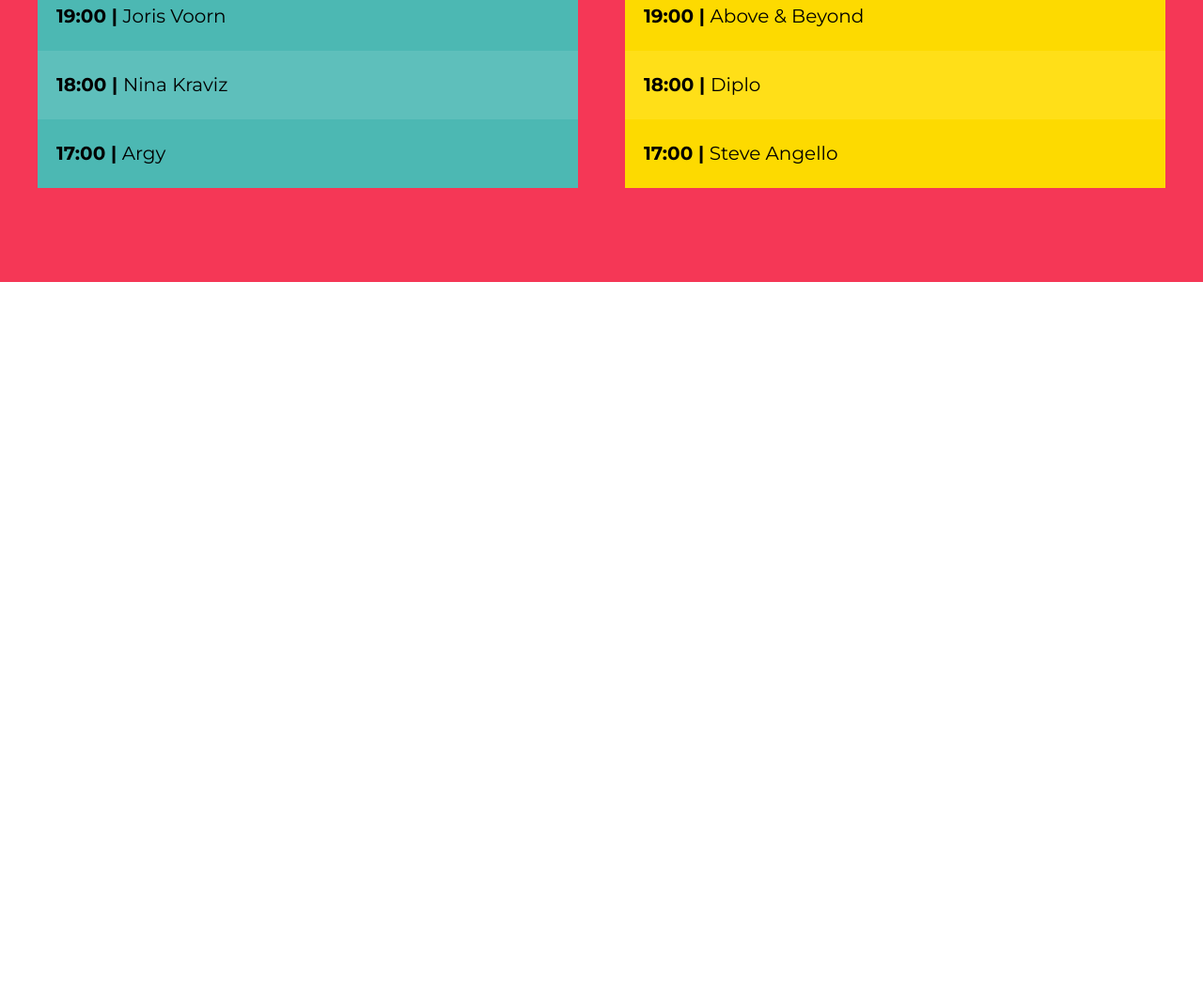
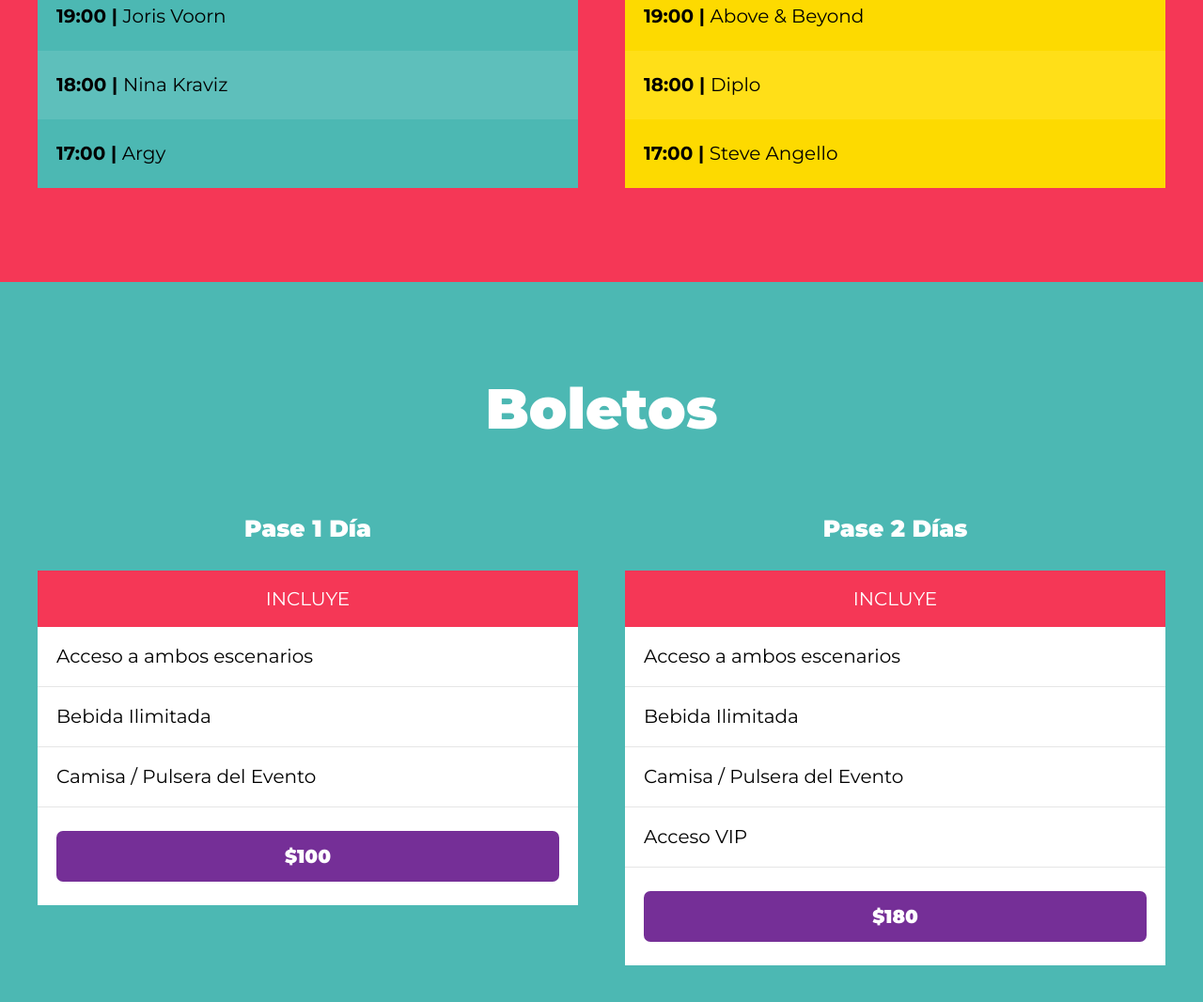
Before and after one commit to esdrasWebTech/music-festival-project, a website: page index.html in a window 1280 px wide. Shown: the part 2574-3640 px from the top of the page at 94% size. Before the commit the page ends 2874 px from the top, so only its background shows below. Drawn offline with Linux system fonts and the light colour scheme.

Commit message:
tickets section added

```diff
--- a/index.html
+++ b/index.html
@@ -159,6 +159,46 @@
             </div> <!--.escenario-->
         </div> <!--.escenarios-contenedor -->
     </section>
+
+    <section id="boletos" class="contenedor-boletos">
+        <h3>Boletos</h3>
+
+        <div class="boletos">
+            <div class="pase">
+                <p class="pase-nombre">Pase 1 Día</p>
+                <header class="pase-header">
+                    <p>Incluye</p>
+                </header>
+                <div class="pase-body">
+                    <ul>
+                        <li>Acceso a ambos escenarios</li>
+                        <li>Bebida Ilimitada</li>
+                        <li>Camisa / Pulsera del Evento</li>
+                    </ul>
+                </div>
+                <footer class="pase-footer">
+                    <p>$100</p>
+                </footer>
+            </div>
+            <div class="pase">
+                <p class="pase-nombre">Pase 2 Días</p>
+                <header class="pase-header">
+                    <p>Incluye</p>
+                </header>
+                <div class="pase-body">
+                    <ul>
+                        <li>Acceso a ambos escenarios</li>
+                        <li>Bebida Ilimitada</li>
+                        <li>Camisa / Pulsera del Evento</li>
+                        <li>Acceso VIP</li>
+                    </ul>
+                </div>
+                <footer class="pase-footer">
+                    <p>$180</p>
+                </footer>
+            </div>
+        </div>
+    </section>
 </body>
 
 </html>
--- /dev/null
+++ b/src/scss/layout/_boletos.scss
@@ -0,0 +1,79 @@
+@use '../base/variables' as v;
+@use '../base/mixins' as m;
+
+.contenedor-boletos {
+    background-color: v.$verde;
+
+    h3 {
+        color: v.$blanco;
+    }
+}
+
+.boletos {
+    @include m.contenedor;
+
+    @include m.tablet {
+        @include m.grid(2, 5rem);
+    }
+}
+
+.pase{
+    transition: transform .3s ease-in-out;
+
+    &:hover{
+        transform: scale(1.1);
+    }
+
+    &-nombre {
+        color: v.$blanco;
+        font-size: 2.5rem;
+        font-weight: 900;
+        text-align: center;
+    }
+}
+
+
+.pase-header {
+    background-color: v.$rosa;
+    padding: 1.5rem;
+
+    p {
+        color: v.$blanco;
+        text-transform: uppercase;
+        text-align: center;
+        margin: 0;
+    }
+}
+
+.pase-body {
+    background-color: v.$blanco;
+
+    ul {
+        @include m.list-reset;
+    }
+
+    li {
+        padding: 2rem;
+        border-bottom: 1px solid lighten(v.$negro, 90%);
+    }
+}
+
+.pase-footer {
+    background-color: v.$blanco;
+    padding: 2.5rem 2rem;
+
+    p {
+        color: v.$blanco;
+        font-weight: 900;
+        text-align: center;
+        background-color: v.$morado;
+        margin: 0;
+        padding: 1.2rem;
+        border-radius: .7rem;
+        transition: background-color .2s ease-in-out;
+
+        &:hover{
+            background-color: darken(v.$morado, 20%);
+        }
+    }
+}
--- a/src/scss/layout/_index.scss
+++ b/src/scss/layout/_index.scss
@@ -2,3 +2,4 @@
 @forward 'video';
 @forward 'festival';
 @forward 'lineup';
+@forward 'boletos';
```
Also changed, not shown: build/css/app.css.
